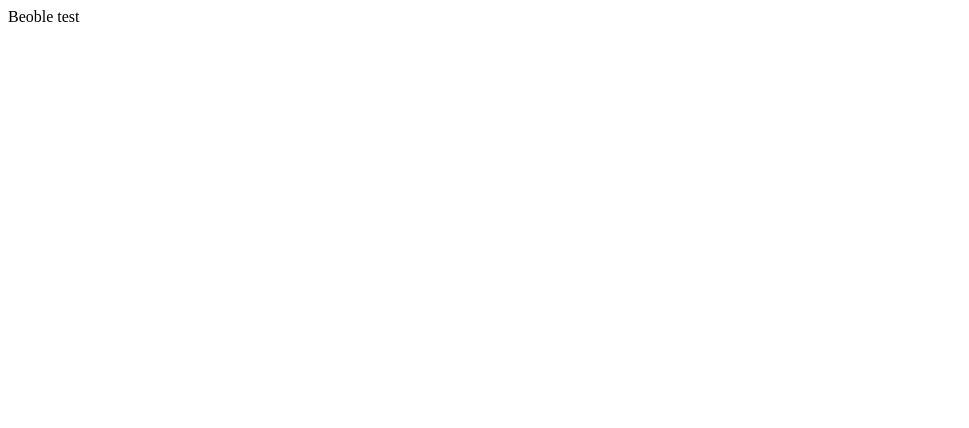
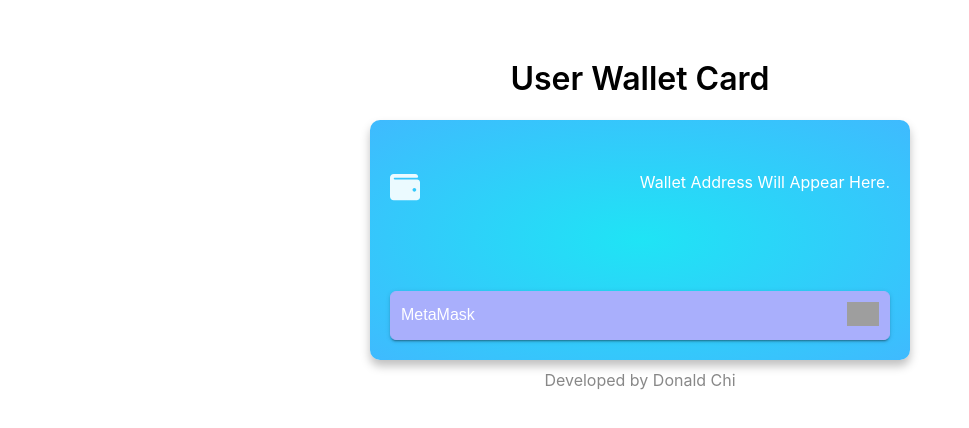
Before and after one commit to chidodev/beoble, a React app: page / in a window 1280 px wide. Shown: the top 428 px of the page, without its empty margins (0-969 px from the left). Built offline with nearby package versions, Linux system fonts and the light colour scheme; grey boxes are pictures that could not be loaded.

Commit message:
feat: add layout

```diff
--- a/package.json
+++ b/package.json
@@ -23,7 +23,8 @@
     "@web3-react/injected-connector": "^6.0.7",
     "ethers": "^5.7.0",
     "react": "^18.2.0",
-    "react-dom": "^18.2.0"
+    "react-dom": "^18.2.0",
+    "react-icons": "^4.4.0"
   },
   "devDependencies": {
     "@types/react": "^18.0.17",
--- a/src/index.css
+++ b/src/index.css
@@ -1,17 +1,150 @@
-@import url('https://fonts.googleapis.com/css?family=Poppins:100,200,300,400,500,600,700,800,900');
-*
-{
-	margin: 0;
-	padding: 0;
-	box-sizing: border-box;
-}
-body
-{
-	display: flex;
-	justify-content: center;
-	align-items: center;
-	flex-wrap: wrap;
-	min-height: 100vh;
-	background: #010615;
-	font-family: 'Poppins', sans-serif;
-}
+
+  body {
+	font-family: -apple-system, BlinkMacSystemFont, "Segoe UI", Roboto, Helvetica,
+	  Arial, sans-serif, "Apple Color Emoji", "Segoe UI Emoji", "Segoe UI Symbol";
+  }
+
+  .main-container {
+	padding: 30px;
+  }
+
+  /* HEADING FOOTER */
+
+  .heading, .footer {
+	text-align: center;
+  }
+
+  .heading-title {
+	font-weight: 600;
+  }
+
+  .footer-credits {
+	margin: 10px 0px;
+	color: #888888;
+	transition: all 0.5s;
+  }
+
+  .footer-link {
+	text-decoration: none;
+  }
+
+  .footer-credits .footer-link {
+	color: inherit;
+  }
+
+  /* WALLET */
+
+  .wallet {
+	position: relative;
+	margin: auto;
+	padding: 20px;
+	min-height: 200px;
+	grid-template-rows: 20px 50px 1fr 50px;
+	border-radius: 10px;
+	box-shadow: 0px 6px 10px rgba(0, 0, 0, 0.25);
+	transition: all 0.2s;
+	background: radial-gradient(#1fe4f5, #3fbafe);
+  }
+
+  .wallet-info {
+	display: grid;
+  }
+
+  .wallet-action {
+	position: absolute;
+	bottom: 20px;
+	width: calc(100% - 40px);
+  }
+
+  .wallet-action img {
+	width: 32px;
+  }
+
+  .wallet-action button {
+
+	display: inline-flex;
+    align-items: center;
+    font-weight: 400;
+    border: 1px solid #A9AFFC ;
+    width: 100%;
+    padding: 10px;
+    cursor: pointer;
+    color: #fff;
+    box-shadow: 0px 3px 1px -2px rgb(0 0 0 / 20%), 0px 2px 2px 0px rgb(0 0 0 / 14%), 0px 1px 5px 0px rgb(0 0 0 / 12%);
+    border-radius: 6px;
+    background: #A9AFFC;
+  }
+
+  .wallet-button .wallet-label {
+	text-align: start;
+	font-size: 16px;
+	flex: 1 1 0%;
+  }
+
+  .wallet-button:hover {
+	background: white;
+	color: #9f83d3;
+	transform: scale(1.01);
+  }
+
+  .wallet:hover {
+	box-shadow: 0px 6px 10px rgba(0, 0, 0, 0.4);
+	transform: scale(1.01);
+  }
+
+  .wallet-link,
+  .wallet-exit,
+  .wallet-icon {
+	position: relative;
+	text-decoration: none;
+	color: rgba(255, 255, 255, 0.9);
+  }
+
+  .wallet-link::after {
+	position: absolute;
+	top: 25px;
+	left: 0;
+	content: "";
+	width: 0%;
+	height: 3px;
+	background-color: rgba(255, 255, 255, 0.6);
+	transition: all 0.5s;
+  }
+
+  .wallet-link:hover::after {
+	width: 100%;
+  }
+
+  .wallet-exit {
+	grid-row: 1/2;
+	justify-self: end;
+  }
+
+  .wallet-icon {
+	grid-row: 2/3;
+	font-size: 30px;
+  }
+
+  .wallet-address {
+	grid-row: 2/3;
+	margin-top: 0;
+	color: #ffffff;
+	text-align: end;
+  }
+
+  .wallet-connect {
+	grid-row: 4/5;
+	align-self: center;
+  }
+
+  /* RESPONSIVE */
+
+  /* Small devices (portrait tablets and large phones, 600px and up) */
+  @media only screen and (min-width: 600px) {
+	.wallet {width: 90%;}
+  }
+
+  /* Medium & Large devices (landscape tablets, 768px and up) */
+  @media only screen and (min-width: 768px) {
+	.wallet {max-width: 500px;}
+  }
--- a/src/index.tsx
+++ b/src/index.tsx
@@ -1,16 +1,62 @@
 // import react
-import React from 'react'
-import { createRoot } from 'react-dom/client'
+import React from "react";
+import { createRoot } from "react-dom/client";
+
+import { FaWallet, FaArrowRight } from "react-icons/fa";
+
+// import styles
+import "./index.css";
 
 function MyApp(): JSX.Element {
-    return (
-        <>
-        Beoble test
-        </>
-    )
+  return (
+    <>
+      <div className="main-container">
+        <div className="heading">
+          <h1 className="heading-title">User Wallet Card</h1>
+        </div>
+        <div className="wallet">
+          <div className="wallet-info">
+            <div className="wallet-icon">
+              <FaWallet />
+            </div>
+            <p className="wallet-exit">
+              <i className="fas fa-times"></i>
+            </p>
+            <p className="wallet-address">Wallet Address Will Appear Here.</p>
+          </div>
+          <div className="wallet-action">
+            <div className="wallet-connect">
+              <button className="wallet-button">
+                <div className="wallet-label">MetaMask</div>
+                <div className="wallet-avatar">
+                  <img
+                    alt=""
+                    src="https://cdn.cdnlogo.com/logos/m/79/metamask.svg"
+                    className="wallet-image"
+                  />
+                </div>
+              </button>
+            </div>
+          </div>
+        </div>
+
+        <div className="footer">
+          <p className="footer-credits">
+            <a
+              className="footer-link"
+              target="_blank"
+              href="https://github.com/chidodev"
+            >
+              Developed by Donald Chi
+            </a>
+          </p>
+        </div>
+      </div>
+    </>
+  );
 }
 
-const container = document.getElementById('app-root')!;
+const container = document.getElementById("app-root")!;
 const root = createRoot(container);
 
-root.render(<MyApp />)
+root.render(<MyApp />);
```
Also changed, not shown: src/components/UserCard/index.tsx (added), 1 other file (tests, documents, lock files or other folders).
